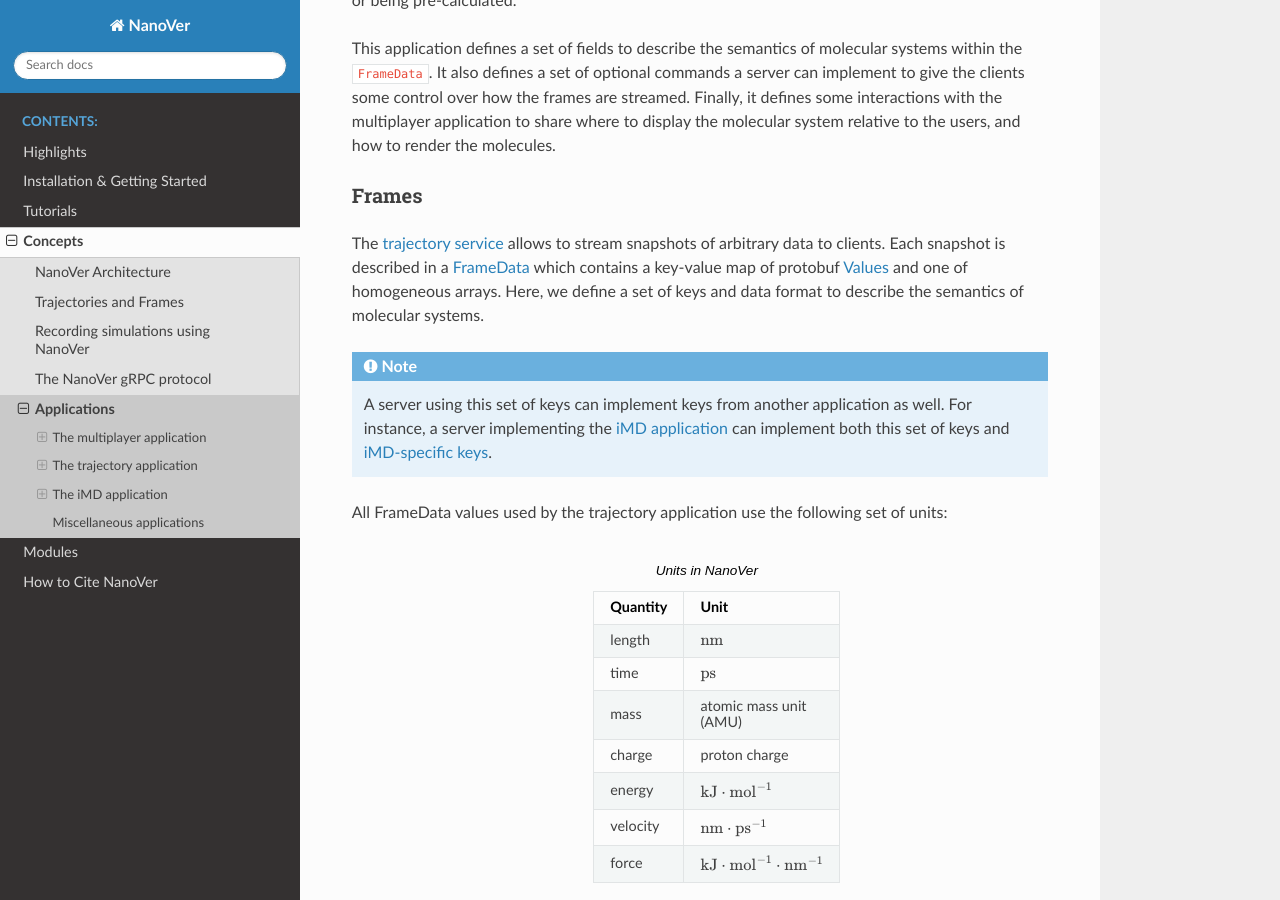
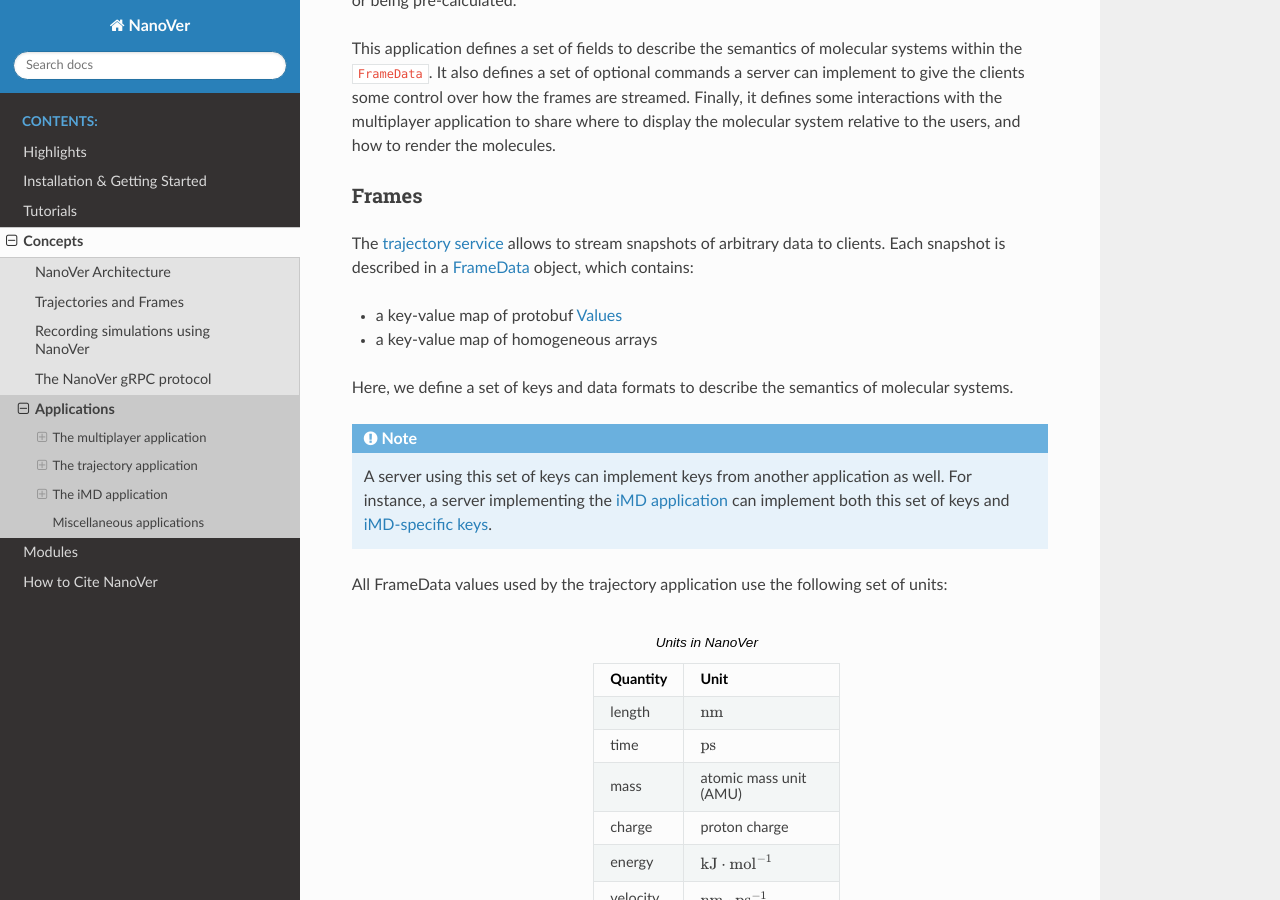
Before and after one commit to IRL2/nanover-docs, a Sphinx documentation site: the page built from source/concepts/applications.rst, in a window 1280 px wide and 900 px high, scrolled down 4882 px. Built offline with Sphinx 7.4.7 and the Read the Docs theme 3.1.0, drawn with Linux system fonts in a browser that asks for light colours; pages that are not in the unit, such as notebooks, are missing from menus; the version number could not be read and is left out.

Commit message:
Light edits to initial paragraph in `Frames` subsection

```diff
--- a/source/concepts/applications.rst
+++ b/source/concepts/applications.rst
@@ -287,10 +287,13 @@
 
 The :ref:`trajectory service <trajectory-service>` allows to stream snapshots
 of arbitrary data to clients. Each snapshot is described in a :ref:`FrameData
-<frame-description>` which contains a key-value map of protobuf `Values
-<https://protobuf.dev/reference/protobuf/google.protobuf/#value>`_ and one of
-homogeneous arrays. Here, we define a set of keys and data format to describe
-the semantics of molecular systems.
+<frame-description>` object, which contains:
+
+* a key-value map of protobuf `Values <https://protobuf.dev/reference/protobuf/google.protobuf/#value>`_
+* a key-value map of homogeneous arrays
+
+Here, we define a set of keys and data formats to describe the semantics of
+molecular systems.
 
 .. note::
 
@@ -328,6 +331,7 @@
            - :math:`\text{nm}\cdot\text{ps}^{-1}`
          * - force
            - :math:`\text{kJ}\cdot\text{mol}^{-1}\cdot\text{nm}^{-1}`
+
 
    .. grid-item::
 
```
